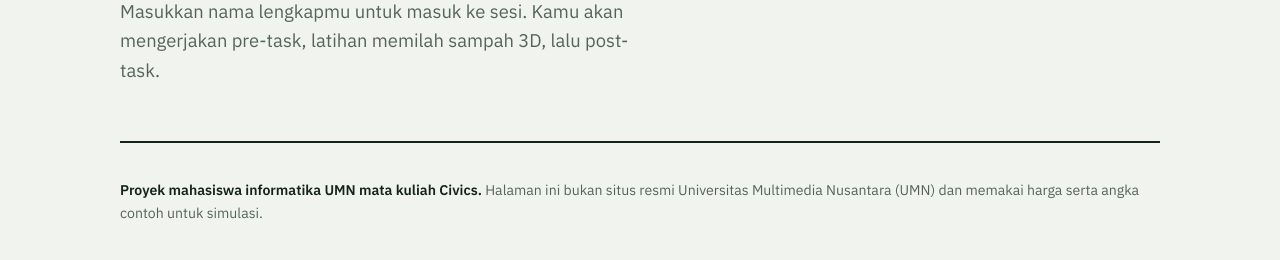
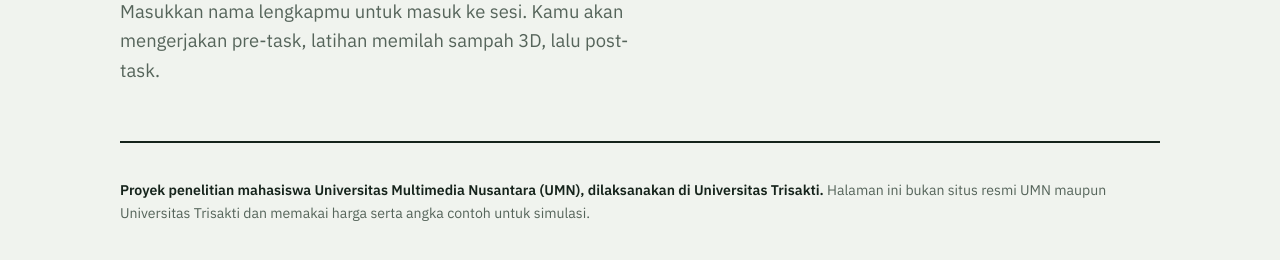
Before and after one commit to Schmovement/Bank-Sampah-Simulator, a website: page public/index.html in a window 1280 px wide. Shown: the part 540-800 px from the top of the page. Drawn offline with nearby package versions, Linux system fonts and the light colour scheme; no server answers.

Commit message:
adjusting footer

```diff
--- a/public/index.html
+++ b/public/index.html
@@ -3,7 +3,7 @@
 <head>
 <meta charset="utf-8">
 <meta name="viewport" content="width=device-width, initial-scale=1, viewport-fit=cover">
-<title>Bank Sampah Simulator | Civics (UMN)</title>
+<title>Bank Sampah Simulator</title>
 <link rel="stylesheet" href="https://fonts.googleapis.com/css2?family=Archivo:wdth,wght@62..125,600..900&family=IBM+Plex+Sans:wght@400;500;600&family=IBM+Plex+Mono:wght@400;500&display=swap">
 <link rel="stylesheet" href="style.css">
 <link rel="stylesheet" href="pilah.css">
@@ -144,7 +144,7 @@
   </main>
 
   <footer>
-    <p><strong>Proyek mahasiswa informatika UMN mata kuliah Civics.</strong> Halaman ini bukan situs resmi Universitas Multimedia Nusantara (UMN) dan memakai harga serta angka contoh untuk simulasi.</p>
+    <p><strong>Proyek penelitian mahasiswa Universitas Multimedia Nusantara (UMN), dilaksanakan di Universitas Trisakti.</strong> Halaman ini bukan situs resmi UMN maupun Universitas Trisakti dan memakai harga serta angka contoh untuk simulasi.</p>
   </footer>
 </div>
 
```
Also changed, not shown: public/info.html (+2 -2 lines).
